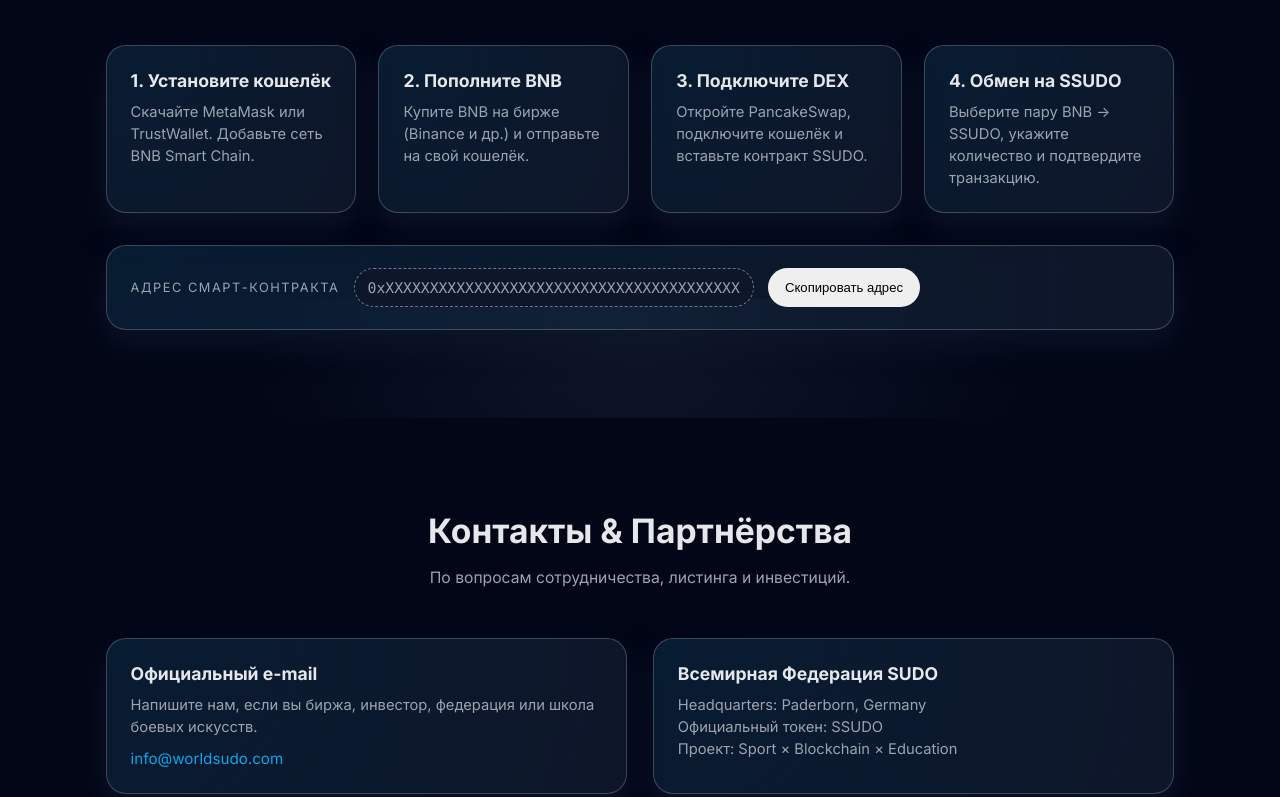
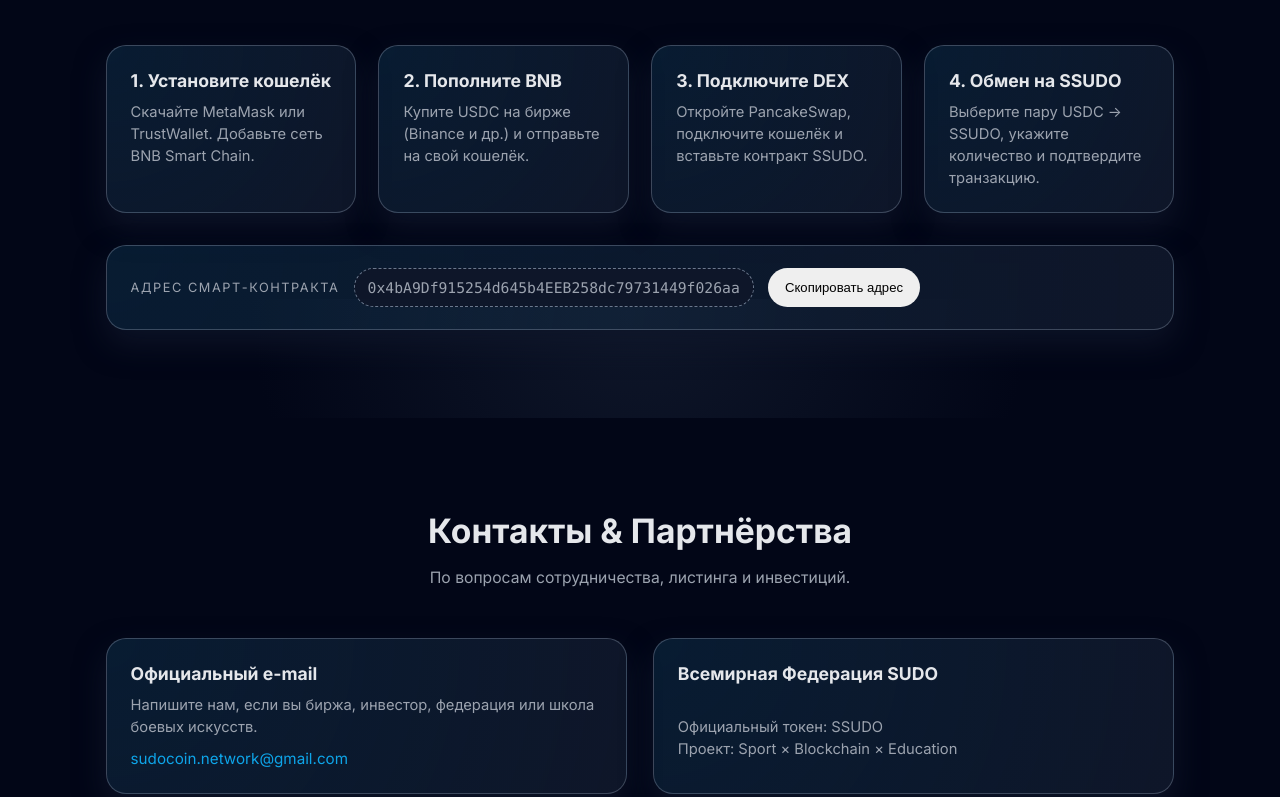
Before and after one commit to Sudoka1/ssudo, a plain HTML site: page index.html in a window 1280 px wide. Shown: the part 2901-3698 px from the top of the page. Drawn offline with Linux system fonts and the light colour scheme.

Commit message:
ssudo2025-1

```diff
--- a/index.html
+++ b/index.html
@@ -881,7 +881,7 @@
         </div>
         <div class="card reveal">
           <h3>2. Пополните BNB</h3>
-          <p>Купите BNB на бирже (Binance и др.) и отправьте на свой кошелёк.</p>
+          <p>Купите USDC на бирже (Binance и др.) и отправьте на свой кошелёк.</p>
         </div>
         <div class="card reveal">
           <h3>3. Подключите DEX</h3>
@@ -889,14 +889,14 @@
         </div>
         <div class="card reveal">
           <h3>4. Обмен на SSUDO</h3>
-          <p>Выберите пару BNB → SSUDO, укажите количество и подтвердите транзакцию.</p>
+          <p>Выберите пару USDC → SSUDO, укажите количество и подтвердите транзакцию.</p>
         </div>
       </div>
 
       <div class="contract-box card reveal">
         <p class="label">Адрес смарт-контракта</p>
         <p class="contract-address" id="contractAddress">
-          0xXXXXXXXXXXXXXXXXXXXXXXXXXXXXXXXXXXXXXXXX
+          0x4bA9Df915254d645b4EEB258dc79731449f026aa
         </p>
         <button class="btn copy-btn" data-copy-target="#contractAddress">
           Скопировать адрес
@@ -916,12 +916,12 @@
         <div class="card reveal">
           <h3>Официальный e-mail</h3>
           <p>Напишите нам, если вы биржа, инвестор, федерация или школа боевых искусств.</p>
-          <a href="mailto:info@worldsudo.com" class="contact-mail">info@worldsudo.com</a>
+          <a href="mailto:info@worldsudo.com" class="contact-mail">sudocoin.network@gmail.com</a>
         </div>
         <div class="card reveal">
           <h3>Всемирная Федерация SUDO</h3>
           <p>
-            Headquarters: Paderborn, Germany<br>
+            <br>
             Официальный токен: SSUDO<br>
             Проект: Sport × Blockchain × Education
           </p>
```
